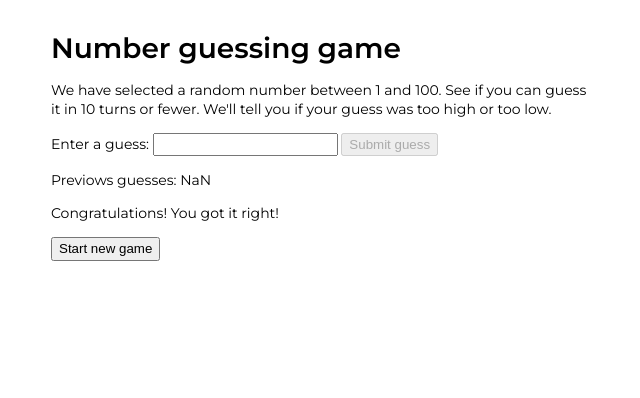
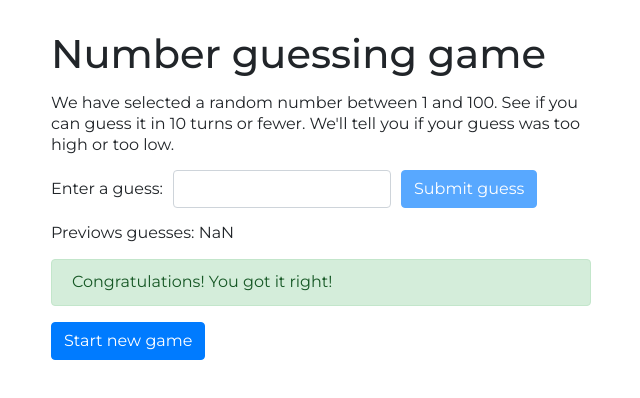
Before and after one commit to Gentian28/guessingGame, a plain HTML site: page index.html in a window 1280 px wide. Both pictures are taken after typing "Sample" into the empty fields and a click on the button "Submit guess". Shown: the whole page, without its empty margins (319-959 px from the left). Drawn offline with nearby package versions, Linux system fonts and the light colour scheme.

Commit message:
Added styling and refactored code

```diff
--- a/app.js
+++ b/app.js
@@ -6,77 +6,67 @@ const message = document.getElementById('message');
 const hint = document.getElementById('hint');
 const newGameBtn = document.getElementById('new-game');
 
-const generateRandomNumber = () => {
-    return Math.round(Math.random() * 100);
+class GuessingGame {
+    turn = 1;
+    randomNumber = this.generateRandomNumber();
+    guessesList = [];
+
+    generateRandomNumber() {
+        return Math.round(Math.random() * 100);
+    }
 }
-// const init = () => {
-//     let turn = 1;
-//     let guessesList = [];
-// }
-let randomNumber = generateRandomNumber();
+let guessingGame = new GuessingGame();
 
-let turn = 1;
-
-let guessesList = [];
-
-// let messages = {
-//     wrongGuess: 'Wrong!',
-//     gameOver: '!!!GAME OVER!!!',
-//     win: 'Congratulations! You got it right!',
-//     lowerGuess: 'Last guess was too low!',
-//     greaterGuess: 'Last guess was too high!'
-// }
-const wrongGuess = 'Wrong!';
-const gameOver = '!!!GAME OVER!!!';
-const win = 'Congratulations! You got it right!';
-const lowerGuess = 'Last guess was too low!';
-const greaterGuess = 'Last guess was too high!'
+let messages = {
+    wrongGuess: '<p class="alert alert-danger">Wrong!</p>',
+    gameOver: '<p class="alert alert-danger">!!!GAME OVER!!!</p>',
+    win: '<p class="alert alert-success">Congratulations! You got it right!</p>',
+    lowerGuess: '<p class="alert alert-primary">Last guess was too low!</p>',
+    greaterGuess: '<p class="alert alert-primary">Last guess was too high!</p>'
+}
 
 submitGuessedNumber.onclick = () => {
-    console.log(randomNumber)
-
     if (!guessedNumber.value) {
         guessedNumber.value = 0;
     }
     let currentNumber = Number(guessedNumber.value)
-    guessesList.push(Number(currentNumber));
-    console.log(guessesList)
-    if (guessesList.length) {
+    guessingGame.guessesList.push(Number(currentNumber));
+    if (guessingGame.guessesList.length) {
         guessList.style.display = 'block';
-        guessedNumbersList.append(currentNumber);
+        guessedNumbersList.append(currentNumber + ' ');
     }
 
-    if (currentNumber > randomNumber) {
-        message.innerHTML = wrongGuess;
-        hint.innerHTML = greaterGuess;
-    } else if (currentNumber < randomNumber) {
-        message.innerHTML = wrongGuess;
-        hint.innerHTML = lowerGuess;
+    if (currentNumber > guessingGame.randomNumber) {
+        message.innerHTML = messages.wrongGuess;
+        hint.innerHTML = messages.greaterGuess;
+    } else if (currentNumber < guessingGame.randomNumber) {
+        message.innerHTML = messages.wrongGuess;
+        hint.innerHTML = messages.lowerGuess;
     } else {
         submitGuessedNumber.setAttribute('disabled', true);
-        message.innerHTML = win;
+        message.innerHTML = messages.win;
         hint.innerHTML = '';
         newGameBtn.style.display = 'block';
     }
 
     guessedNumber.value = '';
-    turn++;
-    if (turn > 10 && message.innerHTML !== win) {
-        message.innerHTML = gameOver;
+    guessingGame.turn++;
+    if (guessingGame.turn > 10 && message.innerHTML !== messages.win) {
+        message.innerHTML = messages.gameOver;
         submitGuessedNumber.setAttribute('disabled', true);
         hint.innerHTML = '';
         newGameBtn.style.display = 'block';
     }
+    console.log(guessingGame)
+
 }
 
 newGameBtn.onclick = () => {
-    guessesList = [];
     message.innerHTML = '';
     hint.innerHTML = '';
     submitGuessedNumber.removeAttribute('disabled');
     newGameBtn.style.display = 'none';
     guessList.style.display = 'none';
     guessedNumbersList.innerHTML = '';
-    turn = 1;
-    randomNumber = generateRandomNumber();
+    guessingGame = new GuessingGame();
 }
--- a/index.html
+++ b/index.html
@@ -7,6 +7,8 @@
     <meta http-equiv="X-UA-Compatible" content="ie=edge">
     <title>Number guessing game</title>
     <link href="https://fonts.googleapis.com/css?family=Montserrat:400,500,600" rel="stylesheet">
+    <link rel="stylesheet" href="https://stackpath.bootstrapcdn.com/bootstrap/4.4.1/css/bootstrap.min.css"
+        integrity="sha384-Vkoo8x4CGsO3+Hhxv8T/Q5PaXtkKtu6ug5TOeNV6gBiFeWPGFN9MuhOf23Q9Ifjh" crossorigin="anonymous">
     <link rel="stylesheet" href="style.css">
     <script defer src="app.js"></script>
 </head>
@@ -19,18 +21,28 @@
     <main id="main">
         <p>We have selected a random number between 1 and 100. See if you can guess it in 10 turns or fewer. We'll tell
             you if your guess was too high or too low.</p>
-        <form action="">
-            <label for="">Enter a guess:</label>
-            <input type="text" id="guessed-number">
-            <button type="button" id="submit-guess">Submit guess</button>
+
+        <form>
+            <div class="form-row align-items-center">
+                <div class="col-auto">
+                    <label for="guessed-number">Enter a guess: </label>
+                </div>
+                <div class="col-auto">
+                    <input type="text" class="form-control" id="guessed-number">
+                </div>
+                <div class="col-auto">
+                    <button type="button" class="btn btn-primary" id="submit-guess">Submit guess</button>
+                </div>
+            </div>
         </form>
+
         <div id="guess-list">
             <span>Previows guesses: </span>
             <span id="guessed-numbers-list"></span>
         </div>
         <div id="message"></div>
         <div id="hint"></div>
-        <button type="button" id="new-game">Start new game</button>
+        <button type="button" id="new-game" class="btn btn-primary">Start new game</button>
     </main>
 
     <footer id="footer">
--- a/style.css
+++ b/style.css
@@ -6,7 +6,7 @@
 body {
     font-family: 'Montserrat', sans-serif;
     font-weight: normal;
-    font-size: 14px;
+    font-size: 1rem;
     height: 100vh;
     max-width: 600px;
     margin: auto;
@@ -23,7 +23,7 @@ ul, ol {
     padding: 0;
     margin: 0;
 }
-h1, h2, h3, h4, h5, h6 {
+h1, h2, h3, h4, h5, h6, label {
     margin: 0;
 }
 p {
```
